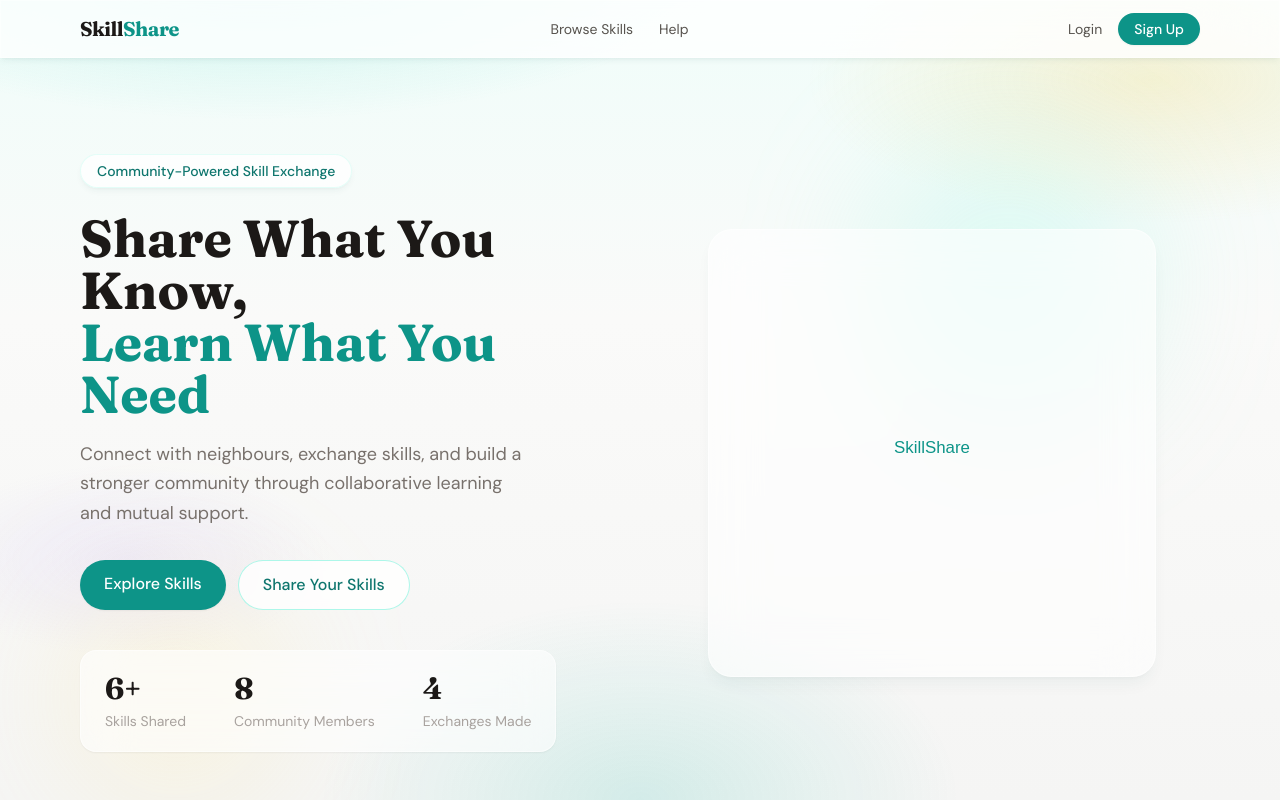
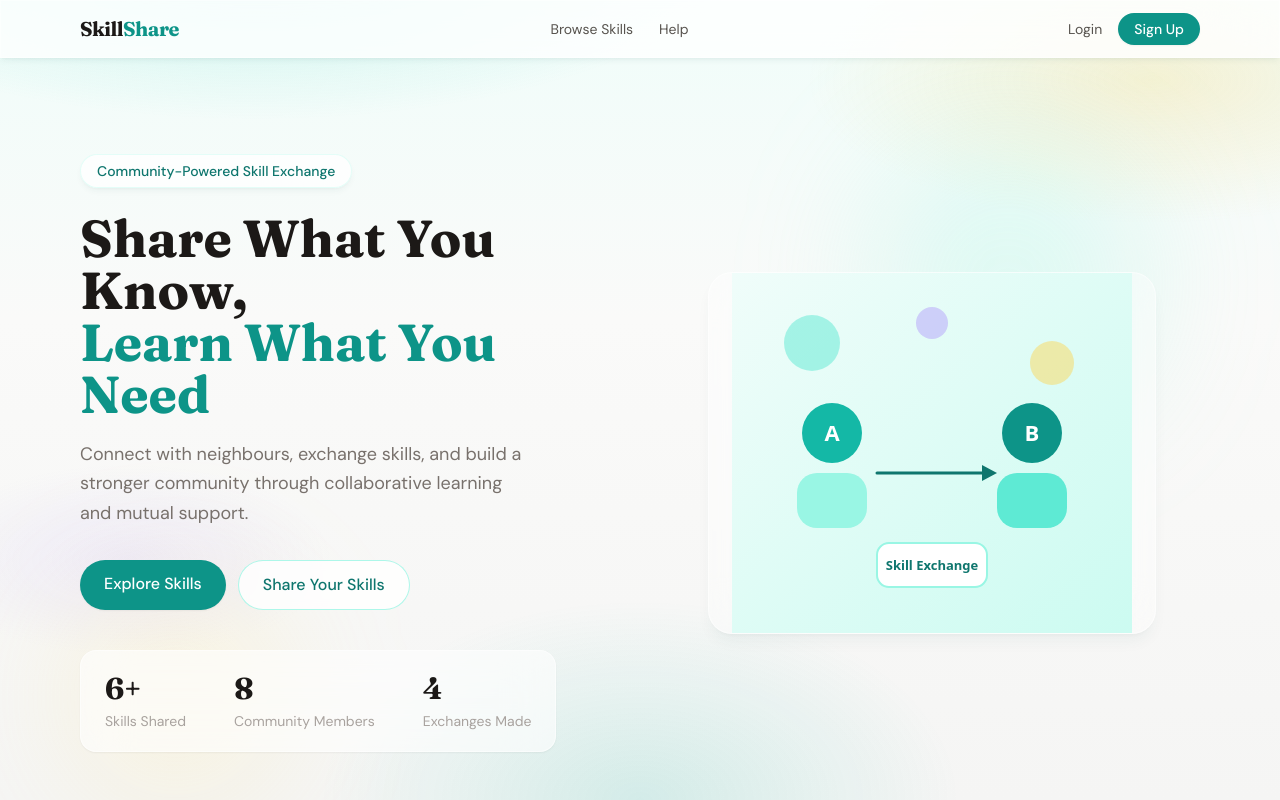
Before and after one commit to Abuga-bt/Skillshare, a React (Vite) app in the folder frontend/: page / in a window 1280 px wide. Shown: the top 800 px of the page. Built offline with nearby package versions, Linux system fonts and the light colour scheme; no server answers.

Commit message:
Fix hero animation: working SVG + iframe embed

```diff
--- a/frontend/src/pages/Home.jsx
+++ b/frontend/src/pages/Home.jsx
@@ -61,15 +61,14 @@ export default function Home() {
             </div>
 
             <div className="order-1 md:order-2 flex justify-center">
-              <div className="w-full max-w-md aspect-square glass rounded-3xl border border-white/50 shadow-lg shadow-teal-900/5 overflow-hidden flex items-center justify-center p-2">
-                <object
-                  type="image/svg+xml"
-                  data="/skillshare_animation.svg"
+              <div className="w-full max-w-md glass rounded-3xl border border-white/50 shadow-lg shadow-teal-900/5 overflow-hidden bg-white/40">
+                <iframe
+                  src="/skillshare_animation.svg"
                   title="SkillShare animation"
-                  className="w-full h-full max-h-[360px]"
-                >
-                  <img src="/skillshare_animation.svg" alt="SkillShare illustration" className="w-full h-auto" />
-                </object>
+                  className="w-full border-0 block"
+                  style={{ height: 360 }}
+                  loading="lazy"
+                />
               </div>
             </div>
           </div>
```
Also changed, not shown: frontend/public/skillshare_animation.svg.
